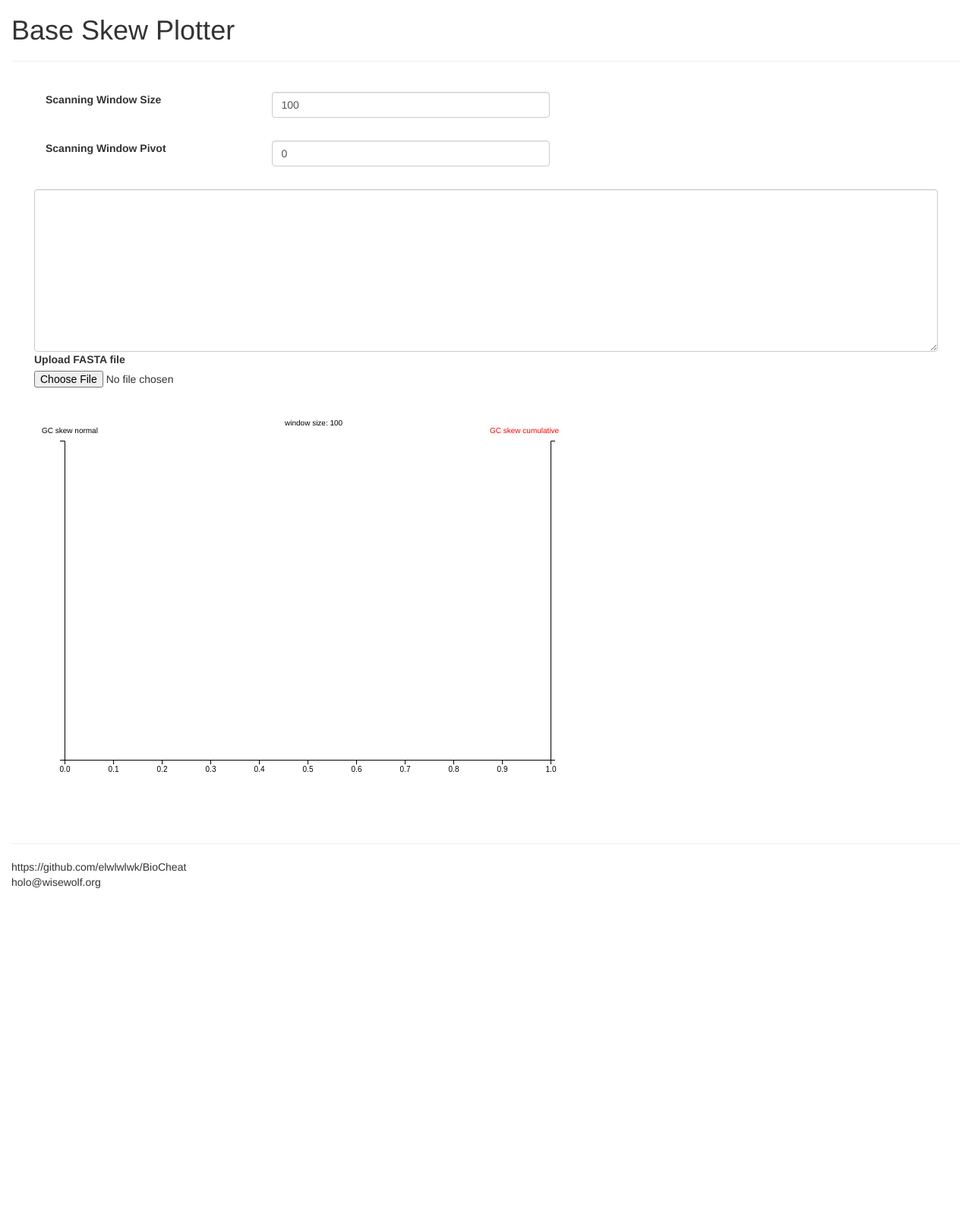
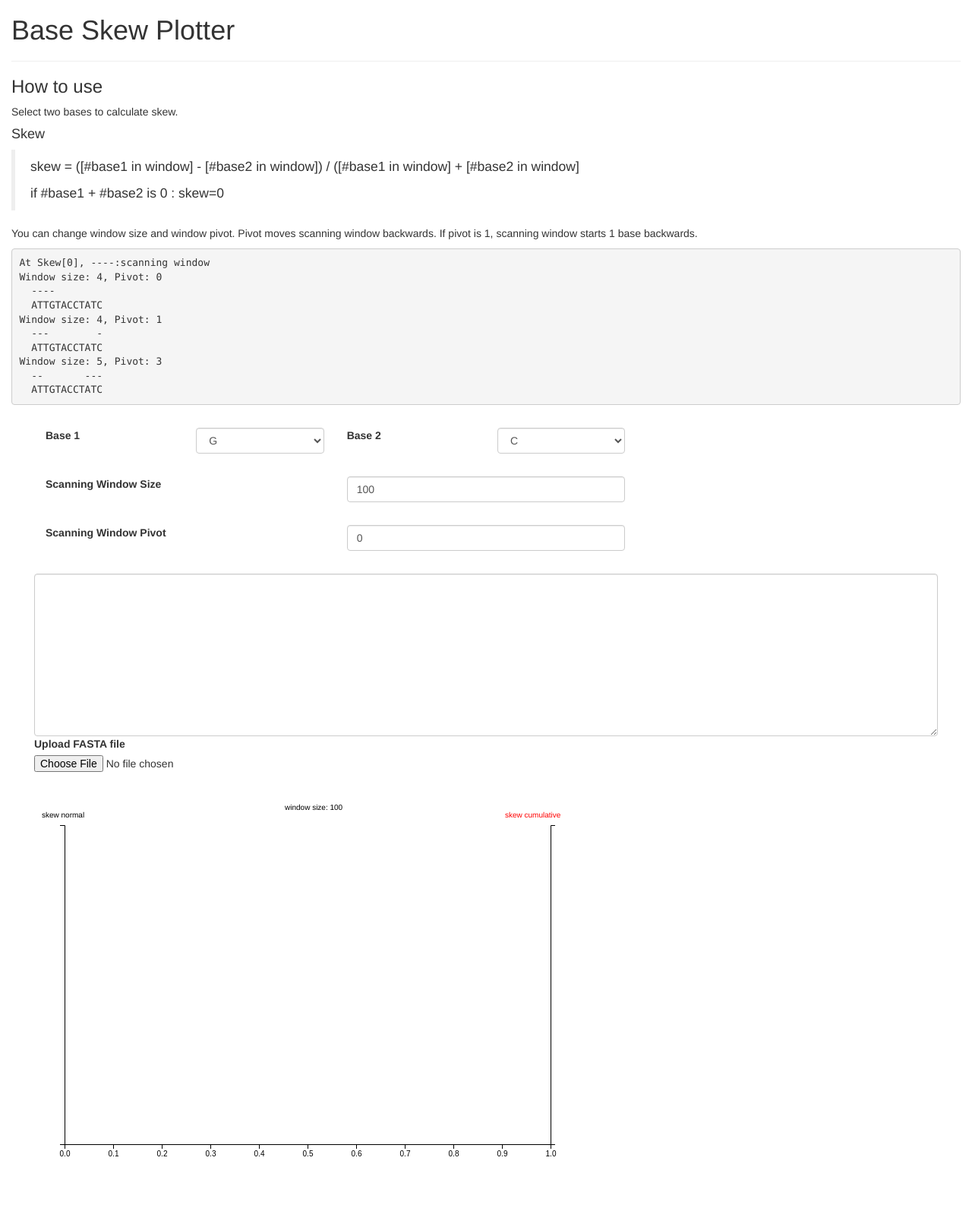
Before and after one commit to elwlwlwk/BioCheat, a Flask app: page /base_skew in a window 1280 px wide. Shown: the top 1586 px of the page at 76% size. Before the commit the page ends 1169 px from the top, so only its background shows below. Run offline with Flask 2, Linux system fonts and the light colour scheme; some libraries are stand-ins or nearby versions.

Commit message:
skew plotter

```diff
--- a/biocheat/static/script/base_skew/base_skew.js
+++ b/biocheat/static/script/base_skew/base_skew.js
@@ -54,76 +54,76 @@ requirejs([], function () {
 				reader.readAsText(e.target.files[0]);
 			}
 		}, {
-			key: "calc_gc_skew",
-			value: function calc_gc_skew(base_seq) {
-				var gc_skew = [];
+			key: "calc_skew",
+			value: function calc_skew(base_seq) {
+				var skew = [];
 				var window_size = this.state.window_size;
 				var rotated_base_seq = base_seq.slice(base_seq.length - this.state.window_pivot).concat(base_seq.slice(0, base_seq.length - this.state.window_pivot));
 				var extended_base_seq = rotated_base_seq.concat(rotated_base_seq.slice(0, window_size));
-				var g_cnt = 0,
-				    c_cnt = 0;
+				var base1_cnt = 0,
+				    base2_cnt = 0;
 				for (var i = 0; i < window_size; i++) {
 					switch (extended_base_seq[i]) {
-						case "G":
-							g_cnt++;
+						case this.state.base1:
+							base1_cnt++;
 							break;
-						case "C":
-							c_cnt++;
+						case this.state.base2:
+							base2_cnt++;
 							break;
 					}
 				}
-				if (g_cnt + c_cnt != 0) {
-					gc_skew.push((g_cnt - c_cnt) / (g_cnt + c_cnt));
+				if (base1_cnt + base2_cnt != 0) {
+					skew.push((base1_cnt - base2_cnt) / (base1_cnt + base2_cnt));
 				} else {
-					gc_skew.push(0);
+					skew.push(0);
 				}
 				for (var _i = window_size; _i < extended_base_seq.length - 1; _i++) {
 					switch (extended_base_seq[_i]) {
-						case 'G':
-							g_cnt++;
+						case this.state.base1:
+							base1_cnt++;
 							break;
-						case 'C':
-							c_cnt++;
+						case this.state.base2:
+							base2_cnt++;
 							break;
 					}
 					switch (extended_base_seq[_i - window_size]) {
-						case 'G':
-							g_cnt--;
+						case this.state.base1:
+							base1_cnt--;
 							break;
-						case 'C':
-							c_cnt--;
+						case this.state.base2:
+							base2_cnt--;
 							break;
 					}
-					if (g_cnt < 0 || c_cnt < 0) {
+					if (base1_cnt < 0 || base2_cnt < 0) {
 						console.log("error");
 					}
-					if (g_cnt + c_cnt == 0) {
-						gc_skew.push(0);
+					if (base1_cnt + base2_cnt == 0) {
+						skew.push(0);
 						continue;
 					}
-					gc_skew.push((g_cnt - c_cnt) / (g_cnt + c_cnt));
+					skew.push((base1_cnt - base2_cnt) / (base1_cnt + base2_cnt));
 				}
-				return gc_skew;
+				return skew;
 			}
 		}, {
 			key: "draw_skew_graph",
-			value: function draw_skew_graph(gc_skew, gc_skew_cumul) {
+			value: function draw_skew_graph(skew, skew_cumul) {
 				var height = 500;
 				var width = 720;
 				var padding = 40;
 
-				var xScale = d3.scaleLinear().domain([0, gc_skew.length]).range([padding, width - padding]);
-				var yScale = d3.scaleLinear().domain([d3.min(gc_skew), d3.max(gc_skew)]).range([height - padding, padding]);
-				var yCumulScale = d3.scaleLinear().domain([d3.min(gc_skew_cumul), d3.max(gc_skew_cumul)]).range([height - padding, padding]);
+				var xScale = d3.scaleLinear().domain([0, skew.length]).range([padding, width - padding]);
+				var yScale = d3.scaleLinear().domain([d3.min(skew), d3.max(skew)]).range([height - padding, padding]);
+				var yCumulScale = d3.scaleLinear().domain([d3.min(skew_cumul), d3.max(skew_cumul)]).range([height - padding, padding]);
 
 				var line_data = [];
-				for (var idx in gc_skew) {
-					line_data.push({ pos: xScale(idx), skew: yScale(gc_skew[idx]) });
+				for (var idx in skew) {
+					line_data.push({ pos: xScale(idx), skew: yScale(skew[idx]) });
 				}
 
 				var cumul_line_data = [];
-				for (var _idx in gc_skew_cumul) {
-					cumul_line_data.push({ pos: xScale(_idx), skew: yCumulScale(gc_skew_cumul[_idx]) });
+				for (var _idx in skew_cumul) {
+					cumul_line_data.push({ pos: xScale(_idx), skew: yCumulScale(skew_cumul[_idx]) });
 				}
 
 				var valueline = d3.line().x(function (e) {
@@ -140,12 +140,12 @@ requirejs([], function () {
 					React.createElement(
 						"text",
 						{ x: 10, y: 30, fontSize: "10" },
-						"GC skew normal"
+						"skew normal"
 					),
 					React.createElement(
 						"text",
-						{ x: width - 120, y: 30, fontSize: "10", fill: "red" },
-						"GC skew cumulative "
+						{ x: width - 100, y: 30, fontSize: "10", fill: "red" },
+						"skew cumulative "
 					),
 					React.createElement(
 						"text",
@@ -173,16 +173,29 @@ requirejs([], function () {
 				});
 			}
 		}, {
+			key: "base_changed",
+			value: function base_changed(idx, e) {
+				if (idx == 1) {
+					this.setState({
+						base1: e.target.value
+					});
+				} else if (idx == 2) {
+					this.setState({
+						base2: e.target.value
+					});
+				}
+			}
+		}, {
 			key: "render",
 			value: function render() {
 				var _this2 = this;
 
-				var gc_skew = this.calc_gc_skew(this.state.base_seq);
-				var gc_skew_cumul = [0];
-				gc_skew.forEach(function (d, idx) {
-					gc_skew_cumul.push(gc_skew_cumul[idx] + d);
+				var skew = this.calc_skew(this.state.base_seq);
+				var skew_cumul = [0];
+				skew.forEach(function (d, idx) {
+					skew_cumul.push(skew_cumul[idx] + d);
 				});
-				gc_skew_cumul = gc_skew_cumul.slice(1);
+				skew_cumul = skew_cumul.slice(1);
 				return React.createElement(
 					"div",
 					{ className: "col-sm-12" },
@@ -191,7 +204,81 @@ requirejs([], function () {
 						{ className: "col-sm-12 form-group" },
 						React.createElement(
 							"label",
-							{ className: "col-sm-3" },
+							{ className: "col-sm-2" },
+							"Base 1"
+						),
+						React.createElement(
+							"div",
+							{ className: "col-sm-2" },
+							React.createElement(
+								"select",
+								{ className: "form-control", onChange: function onChange(e) {
+										return _this2.base_changed(1, e);
+									}, defaultValue: this.state.base1 },
+								React.createElement(
+									"option",
+									{ value: "A" },
+									"A"
+								),
+								React.createElement(
+									"option",
+									{ value: "C" },
+									"C"
+								),
+								React.createElement(
+									"option",
+									{ value: "G" },
+									"G"
+								),
+								React.createElement(
+									"option",
+									{ value: "T" },
+									"T"
+								)
+							)
+						),
+						React.createElement(
+							"label",
+							{ className: "col-sm-2" },
+							"Base 2"
+						),
+						React.createElement(
+							"div",
+							{ className: "col-sm-2" },
+							React.createElement(
+								"select",
+								{ className: "form-control", onChange: function onChange(e) {
+										return _this2.base_changed(2, e);
+									}, defaultValue: this.state.base2 },
+								React.createElement(
+									"option",
+									{ value: "A" },
+									"A"
+								),
+								React.createElement(
+									"option",
+									{ value: "C" },
+									"C"
+								),
+								React.createElement(
+									"option",
+									{ value: "G" },
+									"G"
+								),
+								React.createElement(
+									"option",
+									{ value: "T" },
+									"T"
+								)
+							)
+						)
+					),
+					React.createElement(
+						"div",
+						{ className: "col-sm-12 form-group" },
+						React.createElement(
+							"label",
+							{ className: "col-sm-4" },
 							"Scanning Window Size"
 						),
 						React.createElement(
@@ -207,7 +294,7 @@ requirejs([], function () {
 						{ className: "col-sm-12 form-group" },
 						React.createElement(
 							"label",
-							{ className: "col-sm-3" },
+							{ className: "col-sm-4" },
 							"Scanning Window Pivot"
 						),
 						React.createElement(
@@ -240,7 +327,7 @@ requirejs([], function () {
 					React.createElement(
 						"div",
 						{ className: "col-sm-12" },
-						this.draw_skew_graph(gc_skew, gc_skew_cumul)
+						this.draw_skew_graph(skew, skew_cumul)
 					)
 				);
 			}
--- a/biocheat/templates/base_skew.html
+++ b/biocheat/templates/base_skew.html
@@ -10,6 +10,36 @@
 {% block body %}
 <h1>Base Skew Plotter</h1>
 <hr />
+<h3>How to use</h3>
+<p>
+	Select two bases to calculate skew.
+</p>
+<p>
+	<h4>Skew</h4>
+	<blockquote>
+		<p>
+			skew = ([#base1 in window] - [#base2 in window]) / ([#base1 in window] + [#base2 in window]
+    </p>
+    <p>
+      if #base1 + #base2 is 0 : skew=0
+		</p>
+	</blockquote>
+</p>
+<p>
+  You can change window size and window pivot. Pivot moves scanning window backwards. If pivot is 1, scanning window starts 1 base backwards.
+</p>
+<pre>
+At Skew[0], ----:scanning window
+Window size: 4, Pivot: 0
+  ----
+  ATTGTACCTATC
+Window size: 4, Pivot: 1
+  ---        -
+  ATTGTACCTATC
+Window size: 5, Pivot: 3
+  --       ---
+  ATTGTACCTATC
+</pre>
 <br/>
 <script src="{{ url_for('static', filename='script/base_skew/base_skew.js') }}"></script>
 {% endblock %}
--- a/biocheat/templates/main.html
+++ b/biocheat/templates/main.html
@@ -14,6 +14,10 @@
 				<li>
 					<a href="/CpG_island">CpG Island Detector</a>
 					<br/>Tool for find CpG island.
+				</li>
+				<li>
+					<a href="/base_skew">Base Skew Plotter</a>
+					<br/>Caculate and plot base skew.
 				</li>
 				<li>
 					<a href="/ori_finder">Origin of Replication Finder</a>
```
Also changed, not shown: biocheat/react/base_skew/base_skew.js (+74 -41 lines).
